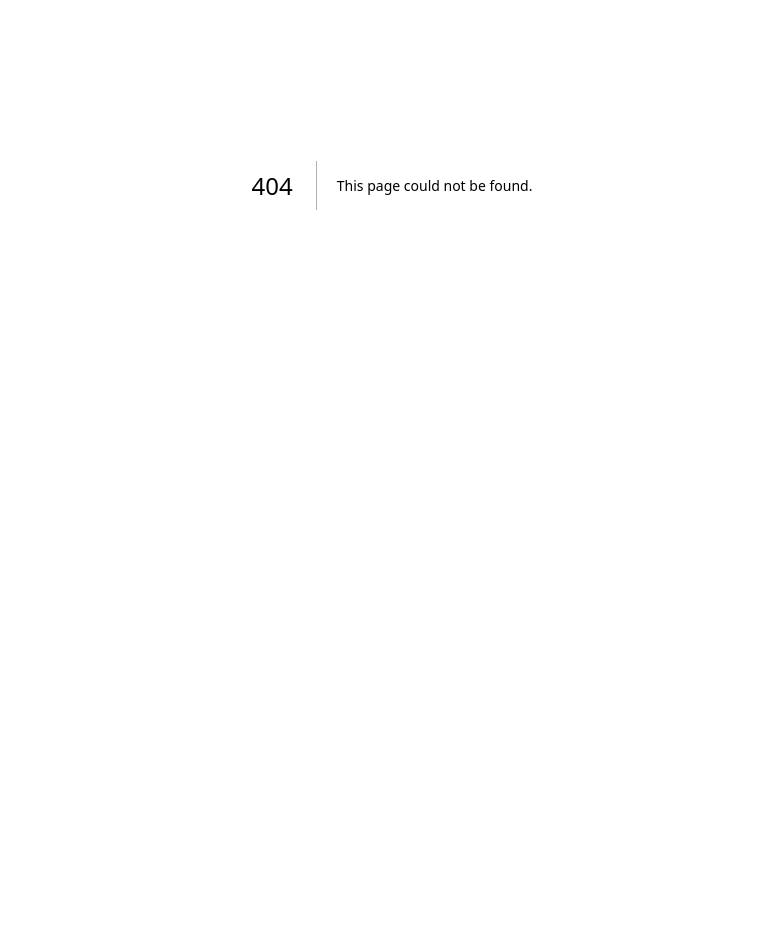
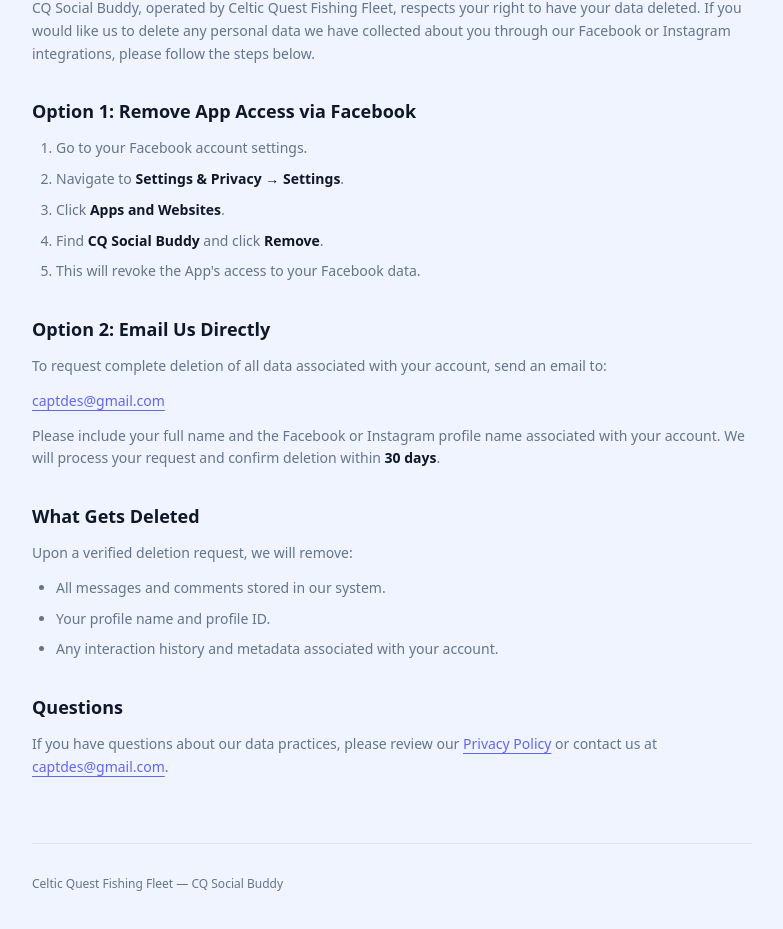
Before and after one commit to captdes-art/CQSOCIALBUDDY, a Next.js app: page /data-deletion in a window 1280 px wide. Before the commit this address had no page. Shown: the part 215-1144 px from the top of the page, without its empty margins (248-1031 px from the left). Before the commit the page ends 800 px from the top, so only its background shows below. Built offline with nearby package versions, Linux system fonts and the light colour scheme.

Commit message:
feat: add User Data Deletion page

```diff
--- /dev/null
+++ b/src/app/data-deletion/page.tsx
@@ -0,0 +1,110 @@
+import type { Metadata } from "next";
+
+export const metadata: Metadata = {
+  title: "Data Deletion — CQ Social Buddy",
+  description: "How to request deletion of your data from CQ Social Buddy",
+};
+
+export default function DataDeletionPage() {
+  return (
+    <main className="min-h-screen bg-background text-foreground">
+      <div className="mx-auto max-w-3xl px-6 py-16">
+        <h1 className="text-3xl font-bold tracking-tight mb-2">
+          User Data Deletion
+        </h1>
+        <p className="text-muted-foreground mb-10">
+          Last updated: March 15, 2026
+        </p>
+
+        <div className="space-y-8 text-sm leading-relaxed text-muted-foreground">
+          <section>
+            <h2 className="text-lg font-semibold text-foreground mb-3">
+              How to Request Data Deletion
+            </h2>
+            <p className="mb-4">
+              CQ Social Buddy, operated by Celtic Quest Fishing Fleet, respects
+              your right to have your data deleted. If you would like us to
+              delete any personal data we have collected about you through our
+              Facebook or Instagram integrations, please follow the steps below.
+            </p>
+          </section>
+
+          <section>
+            <h2 className="text-lg font-semibold text-foreground mb-3">
+              Option 1: Remove App Access via Facebook
+            </h2>
+            <ol className="list-decimal pl-6 space-y-2">
+              <li>Go to your Facebook account settings.</li>
+              <li>Navigate to <strong className="text-foreground">Settings &amp; Privacy &rarr; Settings</strong>.</li>
+              <li>Click <strong className="text-foreground">Apps and Websites</strong>.</li>
+              <li>Find <strong className="text-foreground">CQ Social Buddy</strong> and click <strong className="text-foreground">Remove</strong>.</li>
+              <li>This will revoke the App&apos;s access to your Facebook data.</li>
+            </ol>
+          </section>
+
+          <section>
+            <h2 className="text-lg font-semibold text-foreground mb-3">
+              Option 2: Email Us Directly
+            </h2>
+            <p className="mb-3">
+              To request complete deletion of all data associated with your
+              account, send an email to:
+            </p>
+            <p className="mb-3">
+              <a
+                href="mailto:captdes@gmail.com"
+                className="text-primary underline underline-offset-4 hover:text-primary/80 font-medium"
+              >
+                captdes@gmail.com
+              </a>
+            </p>
+            <p>
+              Please include your full name and the Facebook or Instagram
+              profile name associated with your account. We will process your
+              request and confirm deletion within <strong className="text-foreground">30 days</strong>.
+            </p>
+          </section>
+
+          <section>
+            <h2 className="text-lg font-semibold text-foreground mb-3">
+              What Gets Deleted
+            </h2>
+            <p className="mb-3">Upon a verified deletion request, we will remove:</p>
+            <ul className="list-disc pl-6 space-y-2">
+              <li>All messages and comments stored in our system.</li>
+              <li>Your profile name and profile ID.</li>
+              <li>Any interaction history and metadata associated with your account.</li>
+            </ul>
+          </section>
+
+          <section>
+            <h2 className="text-lg font-semibold text-foreground mb-3">
+              Questions
+            </h2>
+            <p>
+              If you have questions about our data practices, please review our{" "}
+              <a
+                href="/privacy"
+                className="text-primary underline underline-offset-4 hover:text-primary/80"
+              >
+                Privacy Policy
+              </a>{" "}
+              or contact us at{" "}
+              <a
+                href="mailto:captdes@gmail.com"
+                className="text-primary underline underline-offset-4 hover:text-primary/80"
+              >
+                captdes@gmail.com
+              </a>
+              .
+            </p>
+          </section>
+        </div>
+
+        <div className="mt-16 pt-8 border-t border-border text-xs text-muted-foreground">
+          Celtic Quest Fishing Fleet &mdash; CQ Social Buddy
+        </div>
+      </div>
+    </main>
+  );
+}
```
